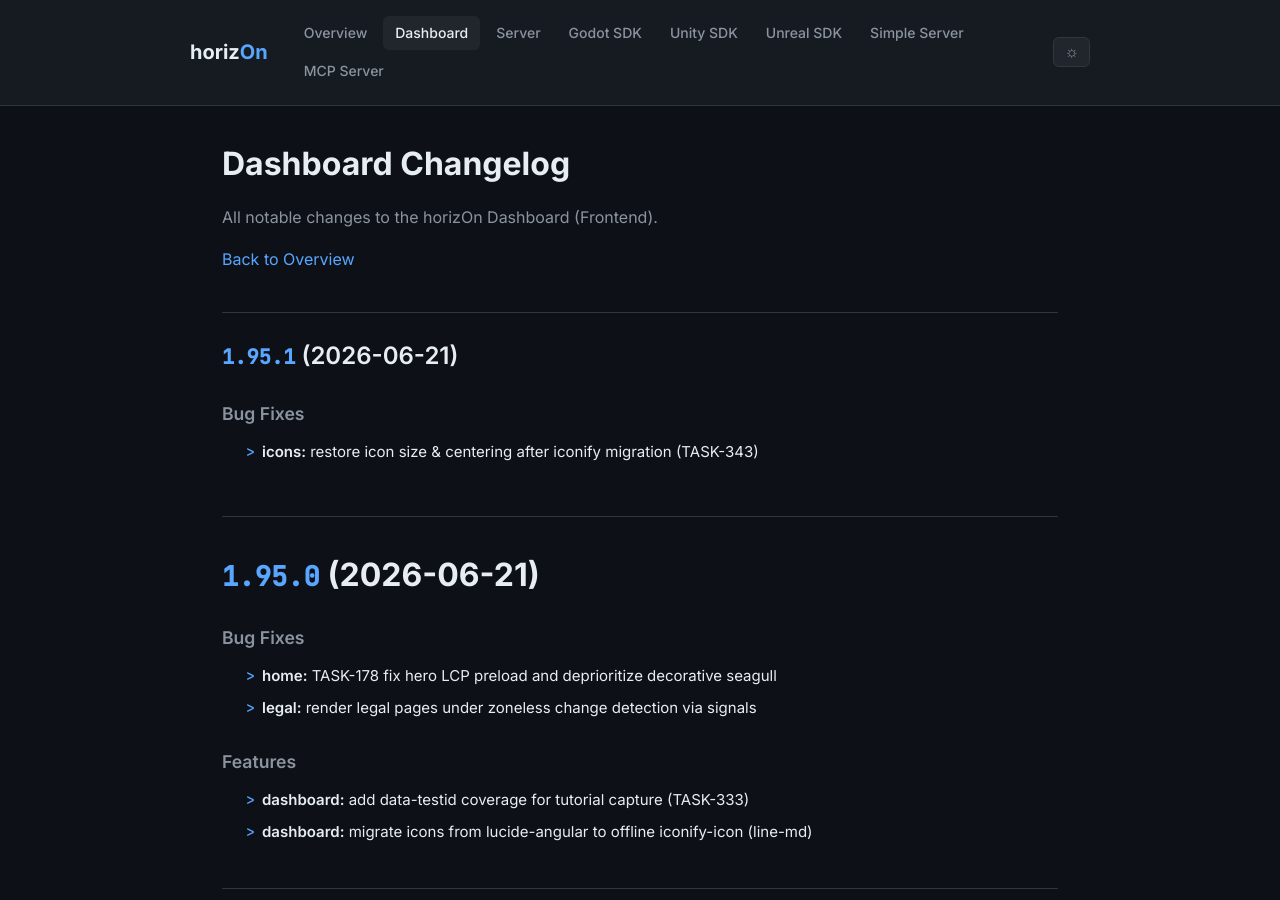
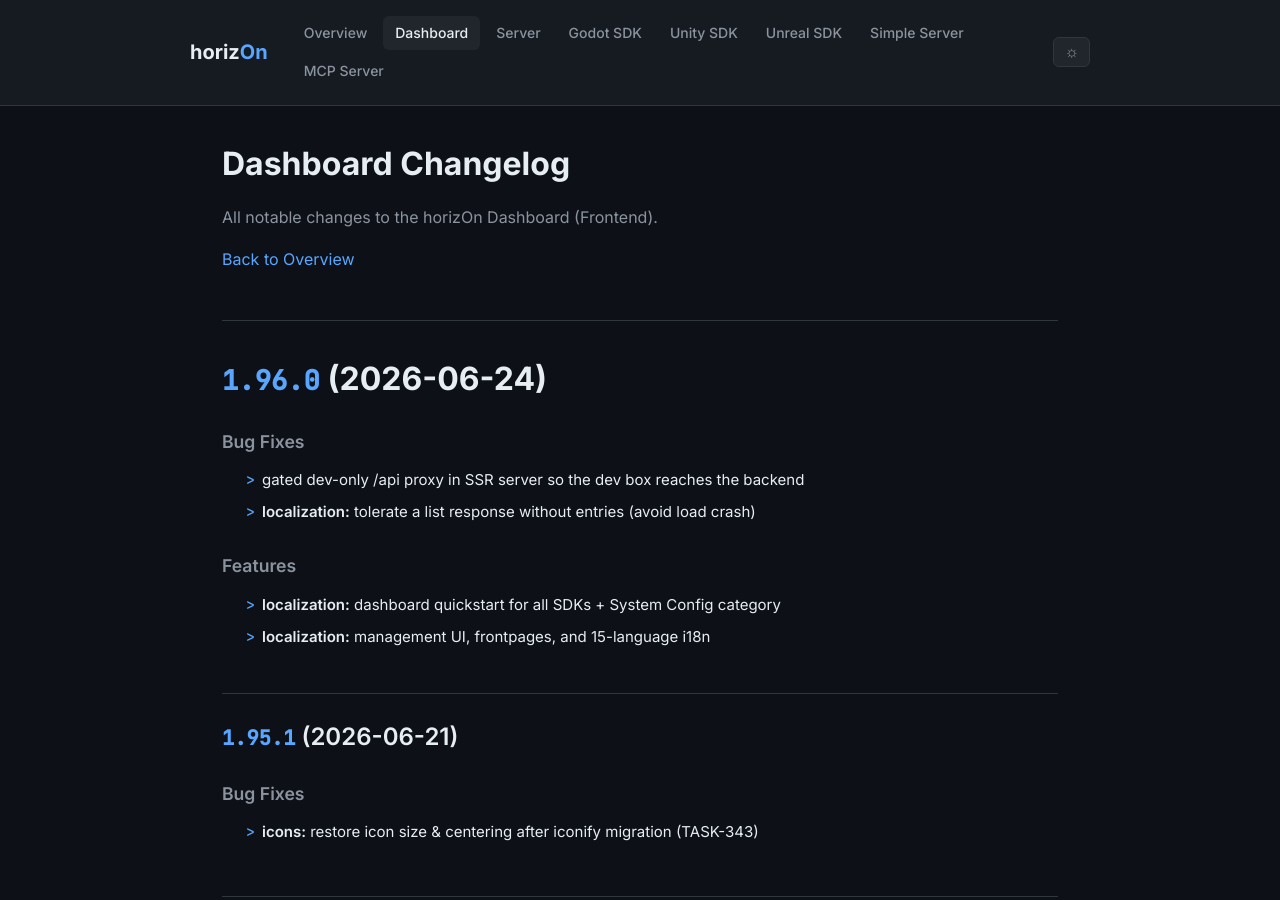
Before and after one commit to ProjectMakersDE/horizOn-Changelog, a Jekyll site: the page built from dashboard-changelog.md, in a window 1280 px wide and 900 px high. Built offline with Jekyll 4.4.1, drawn with Linux system fonts in a browser that asks for light colours.

Commit message:
chore: sync changelogs [skip ci]

```diff
--- a/dashboard-changelog.md
+++ b/dashboard-changelog.md
@@ -8,6 +8,20 @@ title: Dashboard Changelog
 All notable changes to the horizOn Dashboard (Frontend).
 
 [Back to Overview](.)
+
+# [1.96.0](https://github.com/ProjectMakersDE/horizOn-Dashboard/compare/v1.95.1...v1.96.0) (2026-06-24)
+
+
+### Bug Fixes
+
+* gated dev-only /api proxy in SSR server so the dev box reaches the backend ([d11260b](https://github.com/ProjectMakersDE/horizOn-Dashboard/commit/d11260b66eeda8359fdf309b02861091b59c697d))
+* **localization:** tolerate a list response without entries (avoid load crash) ([f9b45a8](https://github.com/ProjectMakersDE/horizOn-Dashboard/commit/f9b45a8b15039d01f2f7a1d4744b3e202e3a22ed))
+
+
+### Features
+
+* **localization:** dashboard quickstart for all SDKs + System Config category ([69052c5](https://github.com/ProjectMakersDE/horizOn-Dashboard/commit/69052c5e73706b2e4e7ee7de39594d26f13e00b8))
+* **localization:** management UI, frontpages, and 15-language i18n ([43d076a](https://github.com/ProjectMakersDE/horizOn-Dashboard/commit/43d076ae8378ecb587685dfd358ed8cbc56a3815))
 
 ## [1.95.1](https://github.com/ProjectMakersDE/horizOn-Dashboard/compare/v1.95.0...v1.95.1) (2026-06-21)
 
```
Also changed, not shown: index.md (+1 -1 lines).
